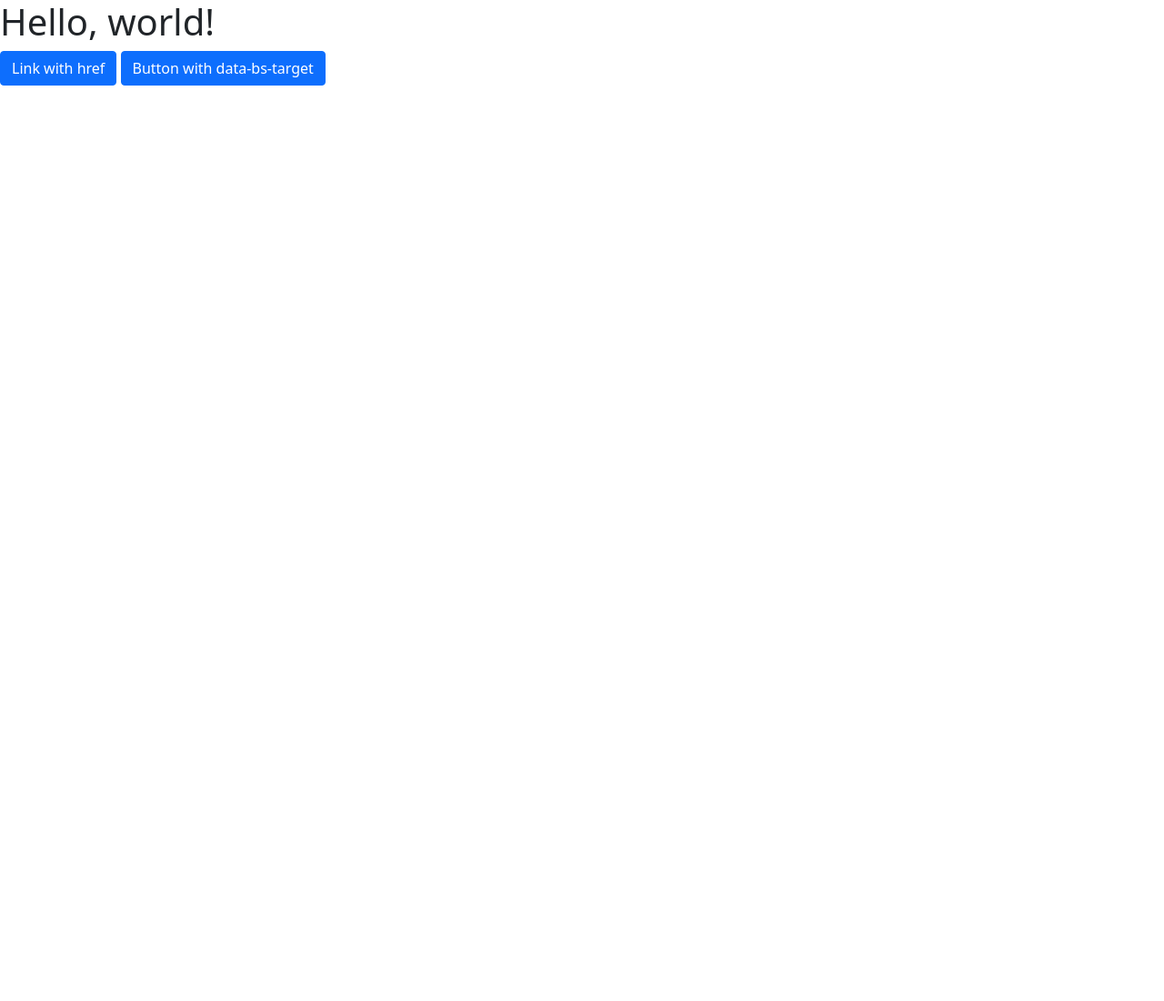
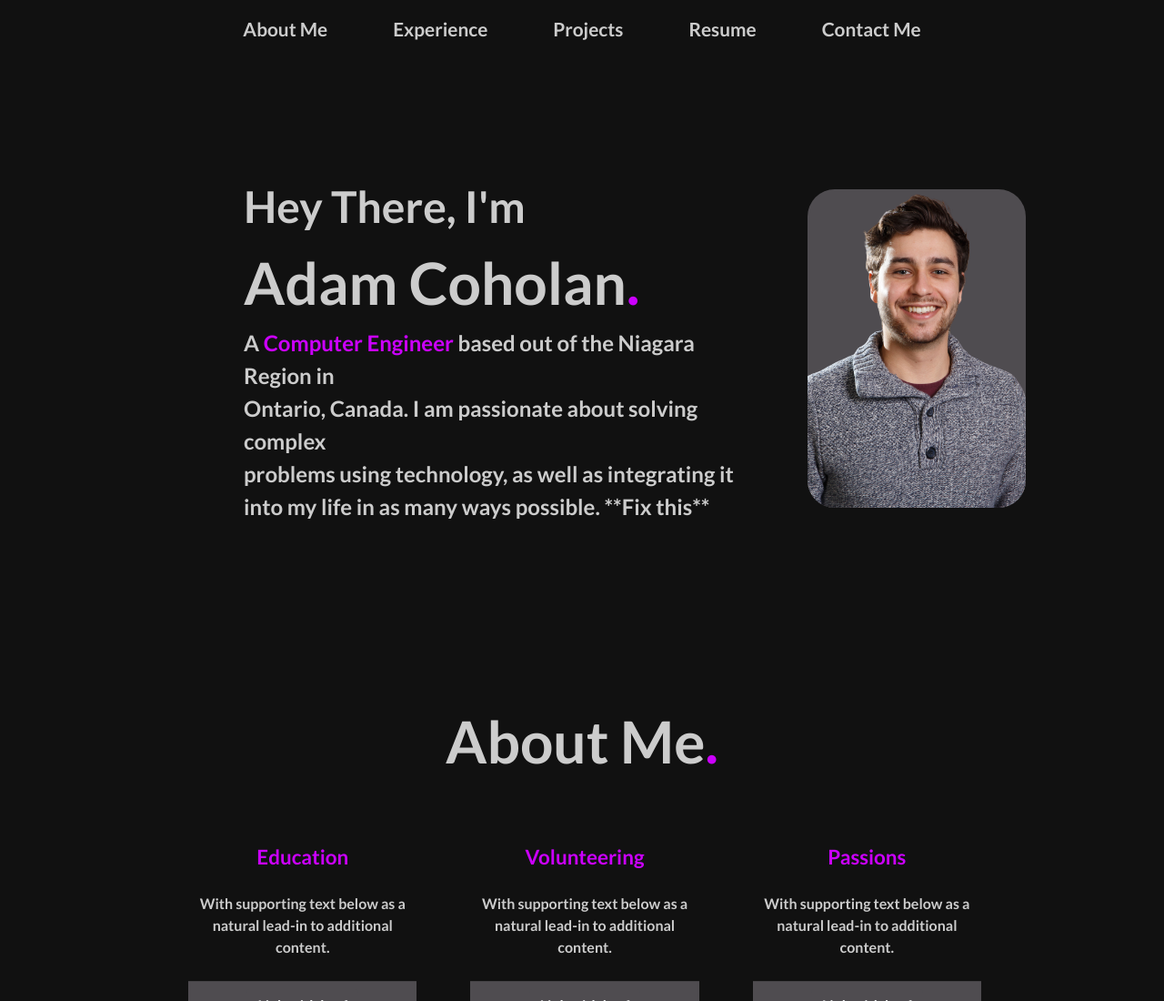
Before and after one commit to adamcoholan/personal_website, a plain HTML site: page home.html in a window 1280 px wide. Shown: the top 1100 px of the page at 91% size. Before the commit the page ends 800 px from the top, so only its background shows below. Drawn offline with nearby package versions, Linux system fonts and the light colour scheme.

Commit message:
changes made

```diff
--- /dev/null
+++ b/home.css
@@ -0,0 +1,165 @@
+body {
+    background-color: #111111;
+    font-family: 'Lato', sans-serif;
+    font-weight: bold;
+    color: #CCCCCC
+}
+
+img {
+    width: 240px;
+    height: 350px;
+    background-color: #4F4C50;
+    border-radius: 30px;
+}
+
+.nav {
+    color: #111111;
+}
+
+.container {
+    display: flex;
+    align-items: center;
+    margin-top: 10%;
+    width: 80%;
+    margin-left: 20%;
+  }
+
+.profile-image {
+    flex-basis: 40%;
+    margin-left: 5%;
+}
+
+.title-super-text {
+    font-size: 3rem;
+}
+
+.title-name {
+    font-size: 4rem;
+}
+
+.title-sub-text {
+    font-size: 1.5rem;
+    line-height: 1.5;
+}
+
+.neon-purple {
+    color: #CC00FF;
+}
+
+.nav-item {
+    justify-content: center;
+}
+
+.nav-link {
+    color: #CCCCCC;
+    font-size: 1.3rem;
+    margin-left: 20px;
+    margin-right: 20px;
+}
+
+.nav-link:hover {
+    color: #CC00FF;
+}
+
+.about-me {
+    width: 80%;
+    margin-left: 10%;
+    margin-top: 15%;
+}
+
+.section-header {
+    text-align: center;
+    font-size: 4rem;
+    margin-bottom: 50px;
+}
+
+.row {
+    display: inline;
+    margin-left: 5%;
+}
+
+.col-sm-6 {
+    width: 30%;
+    display: inline-block;
+}
+
+.card {
+    border: none;
+}
+
+.card-body {
+    background-color: #111111;
+
+}
+
+.card-title {
+    font-size: 1.4rem;
+    margin-bottom: 10%;
+}
+
+.card-footer {
+    background-color: #4F4C50;
+    margin-top: 10%;
+}
+
+.btn-primary {
+    background-color: #4F4C50;
+    border: #4F4C50;
+}
+
+.btn-primary:hover {
+    background-color: #4F4C50;
+    outline: #4F4C50;
+    color: #111111;
+}
+
+.btn-primary:focus {
+    background-color: #4F4C50;
+    outline: #4F4C50;
+}
+
+.experience {
+
+}
+
+.projects {
+
+}
+
+.resume {
+
+}
+
+.resume-window {
+    width: 80%;
+    height: 1200px;
+    margin-left: 10%;
+    margin-bottom: 100px;
+}
+
+.contact-me {
+
+}
+
+.list-container {
+    width: 60%;
+    margin-left: 20%;
+    margin-bottom: 100px;
+}
+
+.list-group-item {
+    background-color: #111111;
+    color: #CCCCCC;
+    font-size: 1.2rem;
+}
+
+.list-group-item.active {
+    background-color: #4F4C50;
+    color: #CC00FF;
+    border-color: #4F4C50;
+}
+
+.contact-sub-text {
+    text-align: center;
+    margin-bottom: 50px;
+}
--- a/home.html
+++ b/home.html
@@ -1,40 +1,161 @@
 <!doctype html>
 <html lang="en">
+
   <head>
-    <!-- Required meta tags -->
     <meta charset="utf-8">
-    <meta name="viewport" content="width=device-width, initial-scale=1">
+    <link href="https://cdn.jsdelivr.net/npm/bootstrap@5.1.3/dist/css/bootstrap.min.css" rel="stylesheet" integrity="sha384-1BmE4kWBq78iYhFldvKuhfTAU6auU8tT94WrHftjDbrCEXSU1oBoqyl2QvZ6jIW3" crossorigin="anonymous">
+    <link rel="preconnect" href="https://fonts.googleapis.com">
+    <link rel="preconnect" href="https://fonts.gstatic.com" crossorigin>
+    <link href="https://fonts.googleapis.com/css2?family=Lato:wght@700&display=swap" rel="stylesheet">
+    <link rel='stylesheet' type="text/css" href="home.css">
+    <link rel="stylesheet" href="https://pro.fontawesome.com/releases/v5.10.0/css/all.css" integrity="sha384-AYmEC3Yw5cVb3ZcuHtOA93w35dYTsvhLPVnYs9eStHfGJvOvKxVfELGroGkvsg+p" crossorigin="anonymous"/>
+    <title>Adam Coholan</title>
+  </head>
 
-    <!-- Bootstrap CSS -->
-    <link href="https://cdn.jsdelivr.net/npm/bootstrap@5.1.3/dist/css/bootstrap.min.css" rel="stylesheet" integrity="sha384-1BmE4kWBq78iYhFldvKuhfTAU6auU8tT94WrHftjDbrCEXSU1oBoqyl2QvZ6jIW3" crossorigin="anonymous">
+  <body>
+    <nav class="navbar navbar-expand-lg sticky-top" style='background-color: #111111;'>
+      <div class="collapse navbar-collapse justify-content-center" id="navbarNav">
+        <ul class="nav">
+          <li class="nav-item">
+            <a class="nav-link" href="#about-me-scroll">About Me<span class="sr-only">(current)</span></a>
+          </li>
+          <li class="nav-item">
+            <a class="nav-link" href="#experience-scroll">Experience</a>
+          </li>
+          <li class="nav-item">
+            <a class="nav-link" href="#projects-scroll">Projects</a>
+          </li>
+          <li class="nav-item">
+            <a class="nav-link" href="#resume-scroll">Resume</a>
+          </li>
+          <li class="nav-item">
+            <a class="nav-link" href="#contact-me-scroll">Contact Me</a>
+          </li>
+        </ul>
+      </div>
+    </nav>
 
-    <title>Hello, world!</title>
-  </head>
-  <body>
-    <h1>Hello, world!</h1>
-    <p>
-        <a class="btn btn-primary" data-bs-toggle="collapse" href="#collapseExample" role="button" aria-expanded="false" aria-controls="collapseExample">
-          Link with href
-        </a>
-        <button class="btn btn-primary" type="button" data-bs-toggle="collapse" data-bs-target="#collapseExample" aria-expanded="false" aria-controls="collapseExample">
-          Button with data-bs-target
-        </button>
-      </p>
-      <div class="collapse" id="collapseExample">
+    <div class="container">
+      <div class='title-wrapper'>
+        <div class='title-super-text'>Hey There, I'm</div>
+        <div class='title-name'>Adam Coholan<span class='neon-purple'>.</span></div>
+        <div class='title-sub-text'>
+            A <span class='neon-purple'>Computer Engineer</span> based out of the Niagara Region in<br>
+            Ontario, Canada. I am passionate about solving complex<br>
+            problems using technology, as well as integrating it<br>
+            into my life in as many ways possible. **Fix this**
+        </div>
+      </div>
+      <div class="profile-image">
+        <img src="profile_pic_final.png" alt="Profile Picture">
+      </div>
+    </div>
+
+    <div id="about-me-scroll"></div>
+
+    <div class="about-me">
+      <div class="section-header">
+        About Me<span class="neon-purple">.</span>
+      </div>
+      <div class="row">
+        <div class="col-sm-6">
+          <div class="card text-center">
+            <div class="card-body">
+              <h5 class="card-title neon-purple">Education</h5>
+              <p class="card-text">With supporting text below as a natural lead-in to additional content.</p>
+              <div class="card-footer">
+                <a class="btn btn-primary" data-bs-toggle="collapse" href="#collapseEducation" role="button" aria-expanded="false" aria-controls="collapseExample">
+                  Link with href
+                </a>
+              </div>
+            </div>
+          </div>
+        </div>
+        <div class="col-sm-6">
+          <div class="card text-center">
+            <div class="card-body">
+              <h5 class="card-title neon-purple">Volunteering</h5>
+              <p class="card-text">With supporting text below as a natural lead-in to additional content.</p>
+              <div class="card-footer">
+                <a class="btn btn-primary" data-bs-toggle="collapse" href="#collapseVolunteering" role="button" aria-expanded="false" aria-controls="collapseExample">
+                  Link with href
+                </a>
+              </div>
+            </div>
+          </div>
+        </div>
+        <div class="col-sm-6">
+          <div class="card text-center">
+            <div class="card-body">
+              <h5 class="card-title neon-purple">Passions</h5>
+              <p class="card-text">With supporting text below as a natural lead-in to additional content.</p>
+              <div class="card-footer">
+                <a class="btn btn-primary" data-bs-toggle="collapse" href="#collapsePassions" role="button" aria-expanded="false" aria-controls="collapseExample">
+                  Link with href
+                </a>
+              </div>
+            </div>
+          </div>
+        </div>
+      </div>
+      <div class="collapse" id="collapseEducation">
         <div class="card card-body">
           Some placeholder content for the collapse component. This panel is hidden by default but revealed when the user activates the relevant trigger.
         </div>
       </div>
+      <div class="collapse" id="collapseVolunteering">
+        <div class="card card-body">
+          Some placeholder content for the collapse component. This panel is hidden by default but revealed when the user activates the relevant trigger.
+        </div>
+      </div>
+      <div class="collapse" id="collapsePassions">
+        <div class="card card-body">
+          Some placeholder content for the collapse component. This panel is hidden by default but revealed when the user activates the relevant trigger.
+        </div>
+      </div>
+    </div>
 
-    <!-- Optional JavaScript; choose one of the two! -->
+    <div id="experience-scroll"></div>
 
-    <!-- Option 1: Bootstrap Bundle with Popper -->
+    <div class="experience">
+      <div class="section-header">
+        Experience<span class="neon-purple">.</span>
+      </div>
+    </div>
+
+    <div id="projects-scroll"></div>
+
+    <div class="projects">
+      <div class="section-header">
+        Projects<span class="neon-purple">.</span>
+      </div>
+    </div>
+
+    <div id="resume-scroll"></div>
+
+    <div class="resume">
+      <div class="section-header">
+        Resume<span class="neon-purple">.</span>
+      </div>
+        <object data="resume" type="application/pdf">
+            <iframe class="resume-window" src="AdamCoholanResume.pdf"></iframe>
+        </object>
+    </div>
+
+    <div id="contact-me-scroll"></div>
+
+    <div class="contact-me">
+      <div class="section-header">
+        Contact Me<span class="neon-purple">.</span>
+      </div>
+      <div class="list-container">
+        <div class="contact-sub-text">
+          <h2>You've made it this far, reach out and let's chat!</h2>
+        </div>
+              <!-- <i class="fab fa-facebook"></i><span>&nbsp;&nbsp;Facebook</span> -->
+              <!-- <i class="fas fa-envelope"></i><span>&nbsp;&nbsp;Email</span> -->
+    </div>
+
     <script src="https://cdn.jsdelivr.net/npm/bootstrap@5.1.3/dist/js/bootstrap.bundle.min.js" integrity="sha384-ka7Sk0Gln4gmtz2MlQnikT1wXgYsOg+OMhuP+IlRH9sENBO0LRn5q+8nbTov4+1p" crossorigin="anonymous"></script>
-
-    <!-- Option 2: Separate Popper and Bootstrap JS -->
-    <!--
-    <script src="https://cdn.jsdelivr.net/npm/@popperjs/core@2.10.2/dist/umd/popper.min.js" integrity="sha384-7+zCNj/IqJ95wo16oMtfsKbZ9ccEh31eOz1HGyDuCQ6wgnyJNSYdrPa03rtR1zdB" crossorigin="anonymous"></script>
-    <script src="https://cdn.jsdelivr.net/npm/bootstrap@5.1.3/dist/js/bootstrap.min.js" integrity="sha384-QJHtvGhmr9XOIpI6YVutG+2QOK9T+ZnN4kzFN1RtK3zEFEIsxhlmWl5/YESvpZ13" crossorigin="anonymous"></script>
-    -->
   </body>
 </html>
```
Also changed, not shown: profile_pic_final.png (added), 1 other file.
